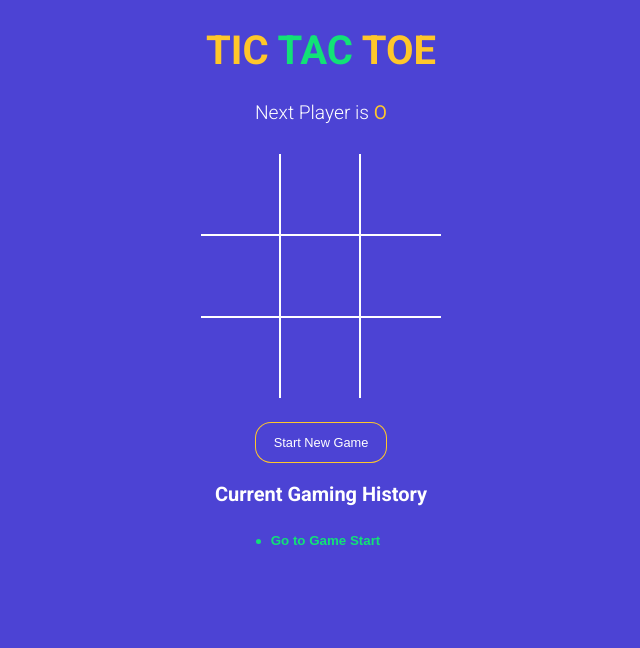
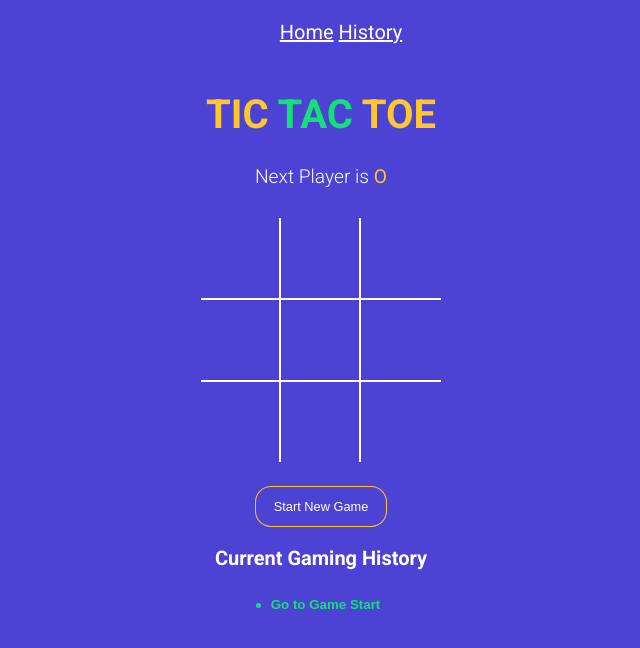
Before and after one commit to sksunil0608/Tic-Tac-Toe, a React (Vite) app: page / in a window 1280 px wide. Shown: the top 648 px of the page, without its empty margins (319-959 px from the left). Built offline with nearby package versions, Linux system fonts and the light colour scheme.

Commit message:
deployed this about to surge.sh

```diff
--- a/package.json
+++ b/package.json
@@ -7,10 +7,13 @@
     "dev": "vite",
     "build": "vite build",
     "lint": "eslint . --ext js,jsx --report-unused-disable-directives --max-warnings 0",
-    "preview": "vite preview"
+    "preview": "vite preview",
+    "deploy": "npm run build && surge dist tic_tac_toe_game_sksunil0608.surge.sh"
   },
   "dependencies": {
+    "bootstrap": "^5.3.2",
     "react": "^18.2.0",
+    "react-bootstrap": "^2.9.1",
     "react-dom": "^18.2.0"
   },
   "devDependencies": {
--- a/src/App.jsx
+++ b/src/App.jsx
@@ -5,6 +5,7 @@ import './styles.scss';
 import { calculateWinner } from './winner';
 import StatusMessage from './components/StatusMessage';
 import History from './components/History';
+import Navigaton from './components/Navigation';
 
 const NEW_GAME = [{ squares: Array(9).fill(null), isXNext: false }];
 
@@ -66,6 +67,7 @@ function App() {
   };
   return (
     <div className="app">
+      <Navigaton />
       <h1>
         <span className="text-orange">TIC </span>
         <span className="text-green">TAC </span>
--- /dev/null
+++ b/src/components/Navigation.jsx
@@ -0,0 +1,19 @@
+const Navigation = () => {
+  return (
+    <div>
+      <nav className="navbar">
+        <ul>
+          <a href="#" style={{ color: 'white' }}>
+            Home
+          </a>
+          <>{`   `}</>
+          <a href="#" style={{ color: 'white' }}>
+            History
+          </a>
+        </ul>
+      </nav>
+    </div>
+  );
+};
+
+export default Navigation;
```
Also changed, not shown: 1 other file (tests, documents, lock files or other folders).
